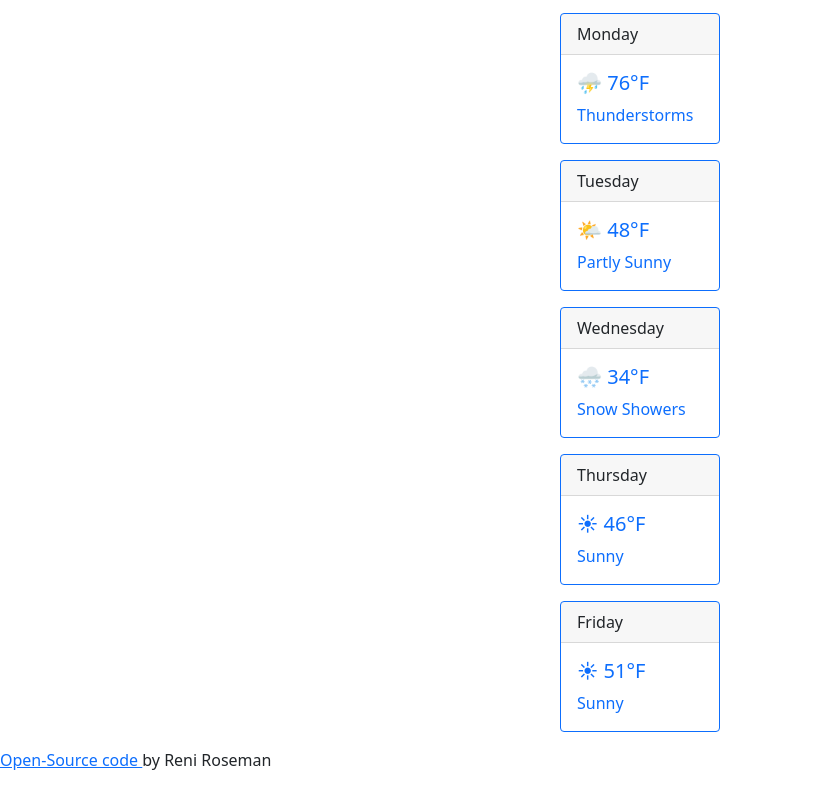
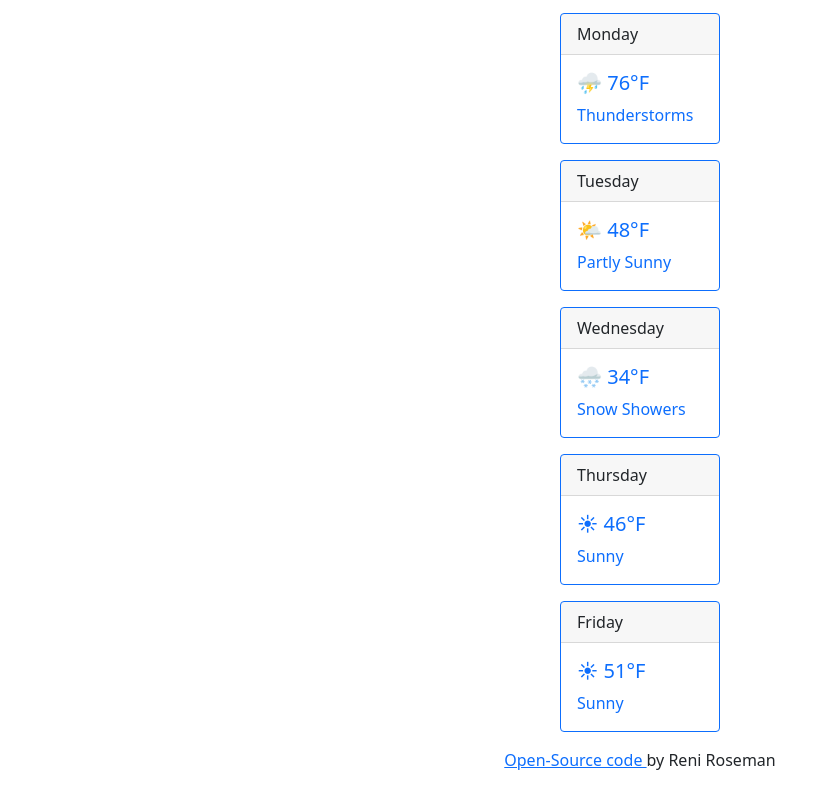
Before and after one commit to rroseman16/weather-app, a plain HTML site: page index.html in a window 1280 px wide. Shown: the part 361-1149 px from the top of the page, without its empty margins (0-838 px from the left). Drawn offline with nearby package versions, Linux system fonts and the light colour scheme.

Commit message:
byline formatting

```diff
--- a/index.html
+++ b/index.html
@@ -66,7 +66,7 @@
     </div>
   </div>
   <a href="https://github.com/rroseman16/weather-app" target="_blank">
-    <p>Open-Source code
+    <p class="byline">Open-Source code
   </a> by Reni Roseman</p>
 
   <script src="src/index.js"></script>
--- a/src/style.css
+++ b/src/style.css
@@ -15,3 +15,7 @@ form {
 .card {
   margin: 0 auto;
 }
+
+.byline {
+  text-align: center;
+}
```
